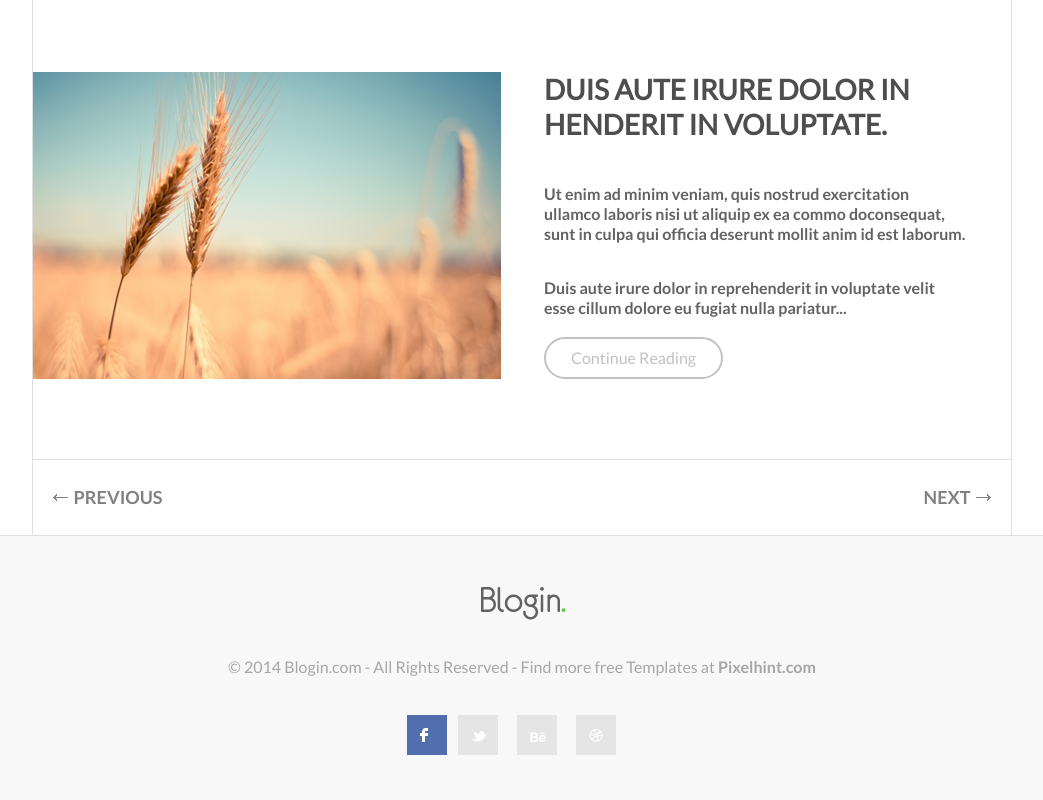
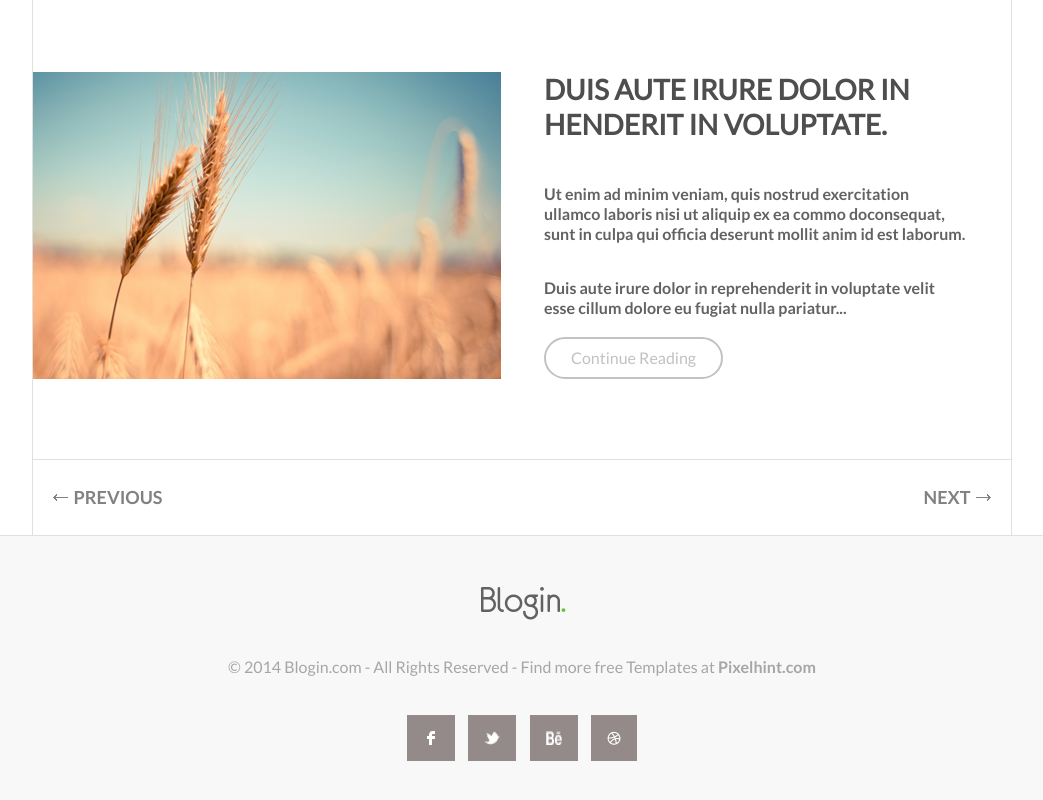
Before and after one commit to Darkmift/PSD-to-Live-Page, a plain HTML site: page index.html in a window 1280 px wide. Shown: the part 913-1713 px from the top of the page, without its empty margins (118-1161 px from the left). Drawn offline with Linux system fonts and the light colour scheme.

Commit message:
socials cleaned up

```diff
--- a/index.html
+++ b/index.html
@@ -90,23 +90,16 @@
                 © 2014 Blogin.com - All Rights Reserved - Find more free Templates at
                 <a href="https://twitter.com/pixelhint">Pixelhint.com</a>
             </div>
-            <div class="socials flex">
-                <div class="social-wrapper">
-                    <img src="./src/images/fb_bg.png" alt="bg of icon">
-                    <img src="./src/images/fb.png" alt="fb icon">
-                </div>
-                <div class="social-wrapper">
-                    <img src="./src/images/grey_social_bg.png" alt="bg of icon">
-                    <img src="./src/images/twitter.png" alt="twitter icon">
-                </div>
-                <div class="social-wrapper">
-                    <img src="./src/images/grey_social_bg.png" alt="bg of icon">
-                    <img src="./src/images/be.png" alt="be icon">
-                </div>
-                <div class="social-wrapper">
-                    <img src="./src/images/grey_social_bg.png" alt="bg of icon">
-                    <img src="./src/images/basketball.png" alt="bb icon">
-                </div>
+            <div class="socials flex space-between">
+
+                <img src="./src/images/fb.png" alt="fb icon">
+
+
+                <img src="./src/images/twitter.png" alt="twitter icon">
+
+                <img src="./src/images/be.png" alt="be icon">
+
+                <img src="./src/images/basketball.png" alt="bb icon">
             </div>
         </div>
     </footer>
--- a/src/styles/style.css
+++ b/src/styles/style.css
@@ -208,25 +208,32 @@ footer .wrapper .socials {
     width: 230px;
 }
 
-footer .wrapper .socials .social-wrapper {
-    position: relative;
-
+footer .wrapper .socials img {
+    padding: 16px;
+    background-color: #948a8a;
 }
 
-footer .wrapper .socials .social-wrapper img {
-    position: relative;
-    left: 0;
-    top: 0;
-    right: 0;
-    bottom: 0;
-    z-index: 10;
+footer .wrapper .socials img:first-child {
+    padding: 16px 20px;
 }
 
-footer .wrapper .socials .social-wrapper img:last-child {
-    z-index: 20;
-    left: -30px;
-    top: -13px;
+footer .wrapper .socials img:nth-child(1):hover {
+    background-color: #516fad;
 }
+
+footer .wrapper .socials img:nth-child(2):hover {
+    background-color: #1da0f2;
+}
+
+footer .wrapper .socials img:nth-child(3):hover {
+    background-color: #2962ff;
+}
+
+footer .wrapper .socials img:nth-child(4):hover {
+    background-color: #EA4C89;
+}
+
+
 
 /* HELPERS */
 
```
